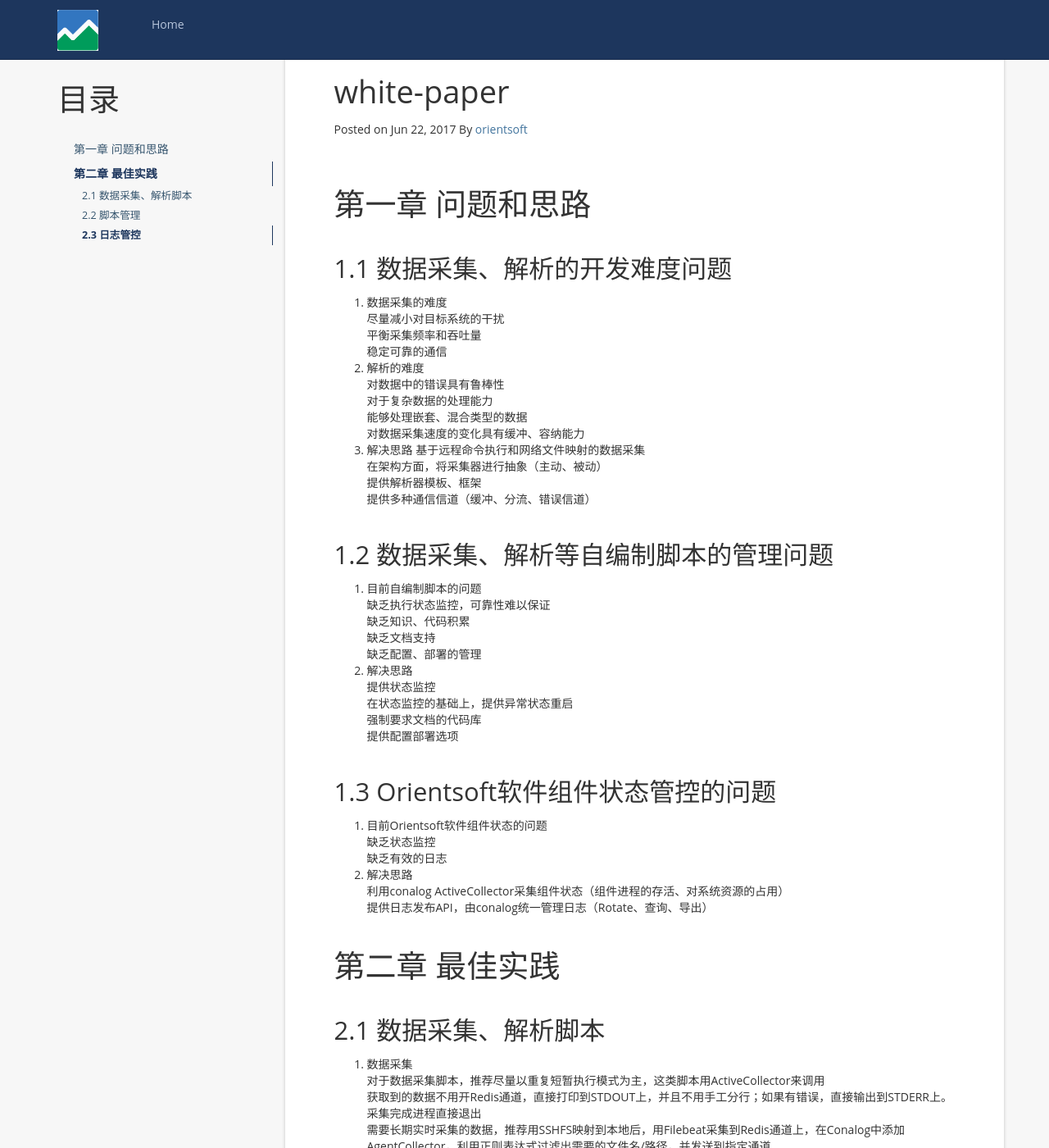
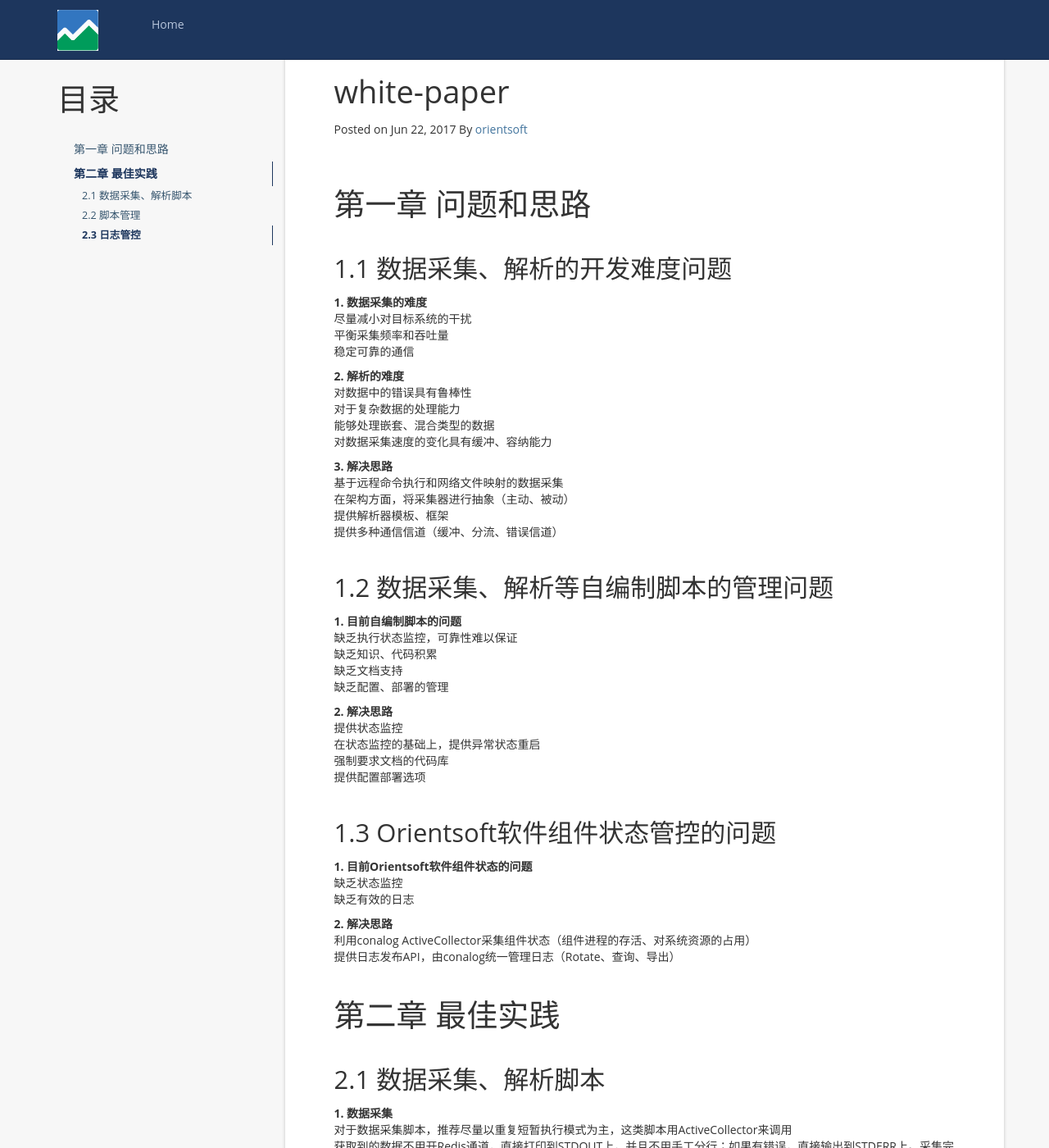
Before and after one commit to Orientsoft/conalog-doc, a Jekyll site: the page built from _posts/2017-06-23-white-paper.md, in a window 1280 px wide and 1400 px high. Shown: the whole window at 82% size. Built offline with Jekyll 4.4.1, drawn with Linux system fonts in a browser that asks for light colours; nearby versions of some CDN libraries; comment, search, counter and statistics services are not loaded; some of the changed text lies outside the part shown.

Commit message:
Update 2017-06-23-white-paper.md

```diff
--- a/_posts/2017-06-23-white-paper.md
+++ b/_posts/2017-06-23-white-paper.md
@@ -16,16 +16,18 @@ tag: 白皮书
 1.1 数据采集、解析的开发难度问题
 ------------------------------
 
-1. 数据采集的难度
+**1. 数据采集的难度**
       尽量减小对目标系统的干扰
       平衡采集频率和吞吐量
       稳定可靠的通信
-2. 解析的难度
+
+**2. 解析的难度**
       对数据中的错误具有鲁棒性
       对于复杂数据的处理能力
       能够处理嵌套、混合类型的数据
       对数据采集速度的变化具有缓冲、容纳能力
-3. 解决思路
+
+**3. 解决思路**
       基于远程命令执行和网络文件映射的数据采集
       在架构方面，将采集器进行抽象（主动、被动）
       提供解析器模板、框架
@@ -34,12 +36,13 @@ tag: 白皮书
 1.2 数据采集、解析等自编制脚本的管理问题
 -------------------------------------
 
-1. 目前自编制脚本的问题
+**1. 目前自编制脚本的问题**
       缺乏执行状态监控，可靠性难以保证
       缺乏知识、代码积累
       缺乏文档支持
       缺乏配置、部署的管理
-2. 解决思路
+
+**2. 解决思路**
       提供状态监控
       在状态监控的基础上，提供异常状态重启
       强制要求文档的代码库
@@ -48,10 +51,11 @@ tag: 白皮书
 1.3 Orientsoft软件组件状态管控的问题
 ----------------------------------
 
-1. 目前Orientsoft软件组件状态的问题
+**1. 目前Orientsoft软件组件状态的问题**
       缺乏状态监控
       缺乏有效的日志
-2. 解决思路
+
+**2. 解决思路**
       利用conalog ActiveCollector采集组件状态（组件进程的存活、对系统资源的占用）
       提供日志发布API，由conalog统一管理日志（Rotate、查询、导出）
 
@@ -62,24 +66,25 @@ tag: 白皮书
 2.1 数据采集、解析脚本
 --------------------
 
-1. 数据采集
+**1. 数据采集**
      对于数据采集脚本，推荐尽量以重复短暂执行模式为主，这类脚本用ActiveCollector来调用
      获取到的数据不用开Redis通道，直接打印到STDOUT上，并且不用手工分行；如果有错误，直接输出到STDERR上。采集完成进程直接退出
      需要长期实时采集的数据，推荐用SSHFS映射到本地后，用Filebeat采集到Redis通道上，在Conalog中添加AgentCollector，利用正则表达式过滤出需要的文件名/路径，并发送到指定通道
-2. 解析脚本
+
+**2. 解析脚本**
      解析脚本内部一般需要实现某种形式的Buffer，用来应对数据行的切断和数据输入速度的变化
      同时解析脚本需要特别注意错误状态的恢复，如果陷入错误应该设法回到初始状态
 
 2.2 脚本管理
 ------------
 
-1. 知识积累
+**1. 知识积累**
      项目部署完成，及时上传新脚本到Git
      添加Collector/Parser的时候尽量编写完善的备注，建议给出数据/结果样本
 
 2.3 日志管控
 -----------
 
-1. 日志集中
+**1. 日志集中**
      推荐使用Conalog提供的Restful API接口直接将日志推送到Conalog
      编写统一的脚本进行资源状况采集
```
